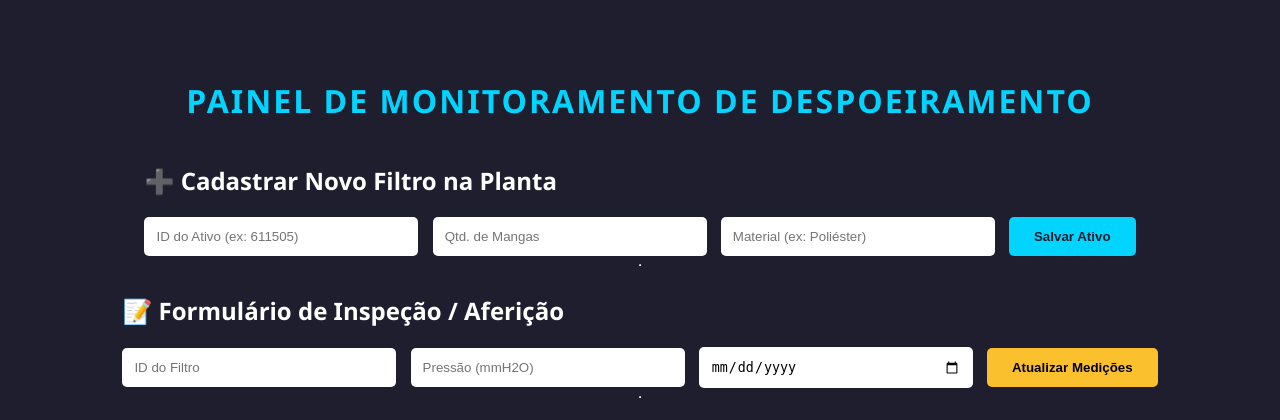
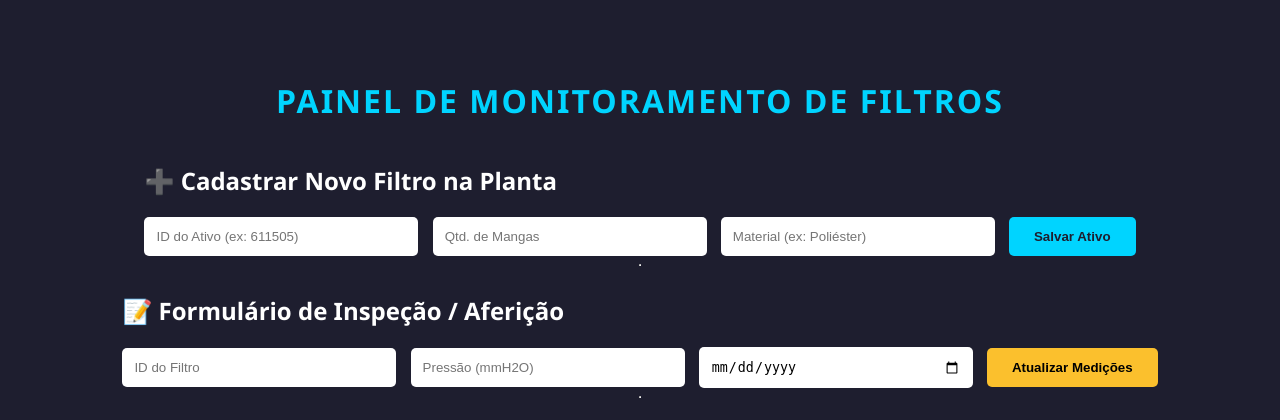
Before and after one commit to SecreTavin/Sistema-de-monitoramento-de-filtros-de-manga-industriais, a Flask app: page / in a window 1280 px wide. Shown: the top 420 px of the page. Run offline with Flask 3, Linux system fonts and the light colour scheme; data that the repository does not hold is empty.

Commit message:
troquei o nome da mensagem inicial do sistema.

```diff
--- a/project/templates/index.html
+++ b/project/templates/index.html
@@ -7,7 +7,7 @@
 </head>
 <body>
 
-    <h1>Painel de Monitoramento de Despoeiramento</h1>
+    <h1>Painel de Monitoramento de Filtros</h1>
 
     <div class="card-industrial">
         <h2>➕ Cadastrar Novo Filtro na Planta</h2>
```
